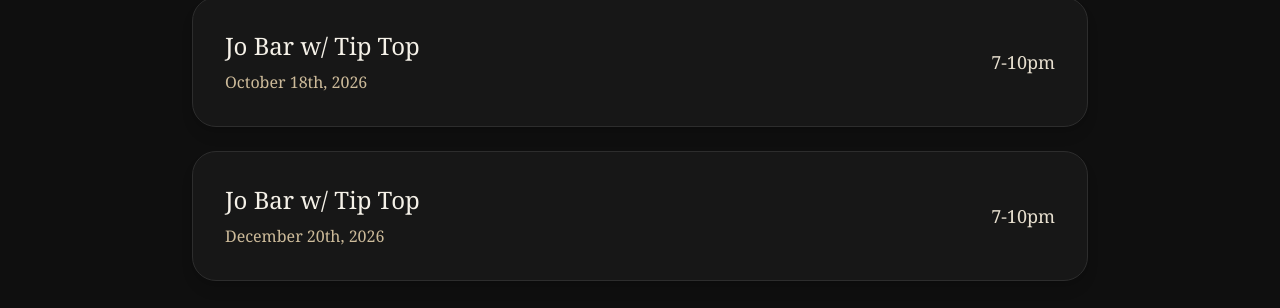
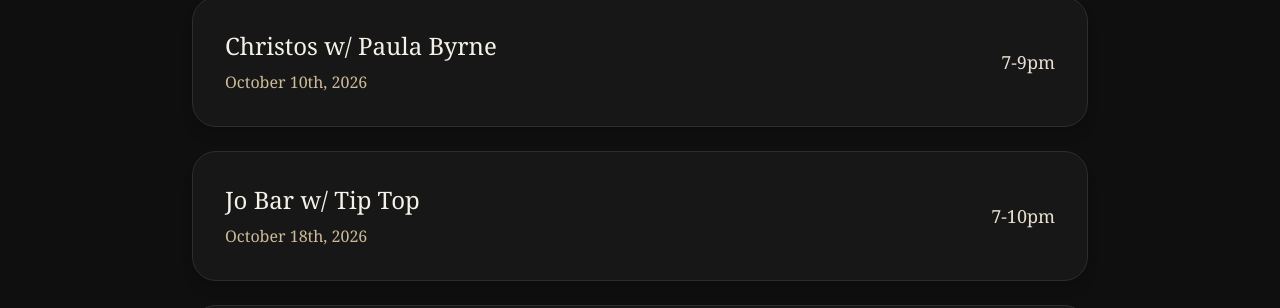
Before and after one commit to pianobrandon/brandon-jazz-site, a Next.js app: page / in a window 1280 px wide. Shown: the part 4773-5081 px from the top of the page. Built offline with nearby package versions, Linux system fonts and the light colour scheme.

Commit message:
update gigs

```diff
--- a/src/app/page.tsx
+++ b/src/app/page.tsx
@@ -179,6 +179,11 @@
               time: '7-9pm',
             },
             {
+              venue: 'Christos w/ Paula Byrne',
+              date: 'October 10th, 2026',
+              time: '7-9pm',
+            },
+            {
               venue: 'Jo Bar w/ Tip Top',
               date: 'October 18th, 2026',
               time: '7-10pm',
```
